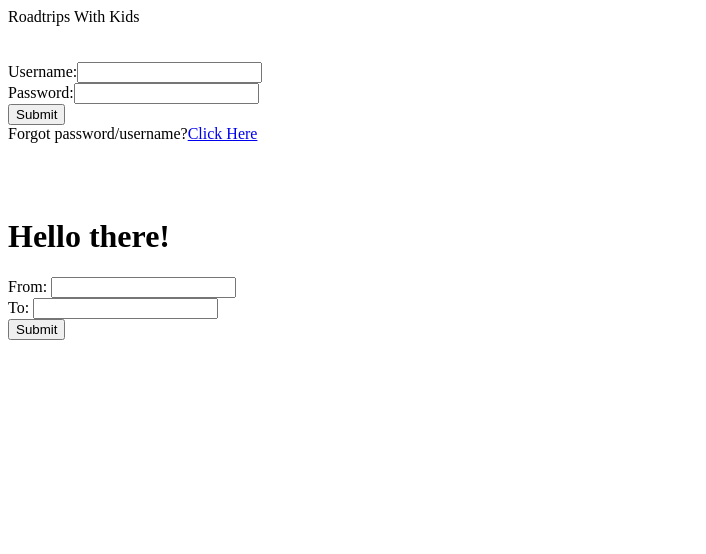
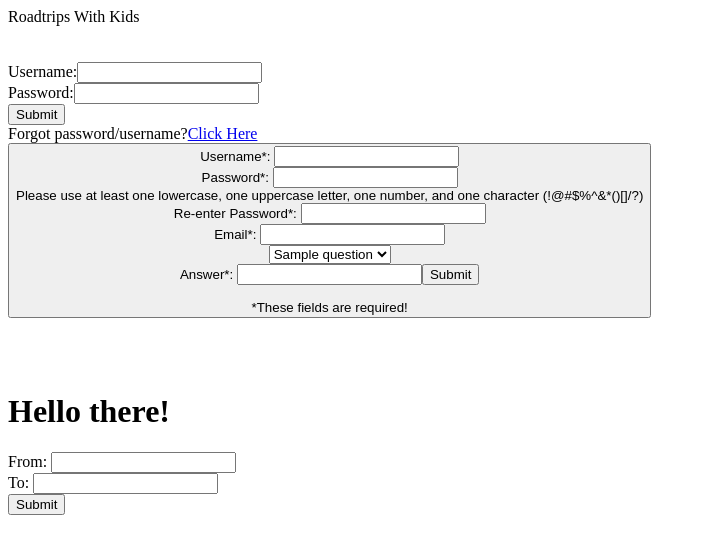
Before and after one commit to ilkaynazli/travel-with-kids, a Flask app: page / in a window 1280 px wide. Shown: the top 554 px of the page, without its empty margins (0-706 px from the left). Run offline with Flask 2, Linux system fonts and the light colour scheme; tables that the repository leaves empty hold one stand-in row (values such as "Sample post"); data that the repository does not hold is empty.

Commit message:
working on signup react

```diff
--- a/model.py
+++ b/model.py
@@ -16,7 +16,7 @@ class User(db.Model):
                         autoincrement=True,
                         )
     username = db.Column(db.String(25), nullable=False, unique=True)
-    password = db.Column(db.String(25), nullable=False)
+    password = db.Column(db.String(150), nullable=False)
     email = db.Column(db.String(50), nullable=False)
 
     comments = db.relationship('Comment')
--- a/server.py
+++ b/server.py
@@ -64,7 +64,7 @@ def get_signup_info():
     db.session.add_all([user, answer])
     db.session.commit()
 
-    return redirect('/')
+    return jsonify({'error': result})
 
 
 @app.route("/login.json", methods=['POST'])
--- a/static/js/signup.jsx
+++ b/static/js/signup.jsx
@@ -14,7 +14,6 @@ class SignUp extends React.Component {
         }
         this.handleChange = this.handleChange.bind(this);
         this.handleSubmit = this.handleSubmit.bind(this);
-        // this.componentDidMount = this.componentDidMount.bind(this);
     }
 
     checkPassword() {
@@ -60,32 +59,54 @@ class SignUp extends React.Component {
 
     render () {
         const questions = this.state.questions;
+        const error = this.state.error;
+        const passwordHasError = this.state.passwordHasError;
+        if (error == false) {
             return (
+                    <div>
+                        You have successfully signed up<br/>
+                        <a href="/">Click here to go to homepage</a>
+                    </div>
+                );
+        } else {
+            return (
+                <div>
+                    {error && alert("Password doesn't fit the requirements. Please try again!")
+                                && this.componentDidUpdate(this.state.error)}
+                    {passwordHasError && 'The passwords do not match! Please try again!'}
                     <form onSubmit={this.handleSubmit}>
                         Username*: <input type="text"
                                             name="username"
-                                    value={this.state.username}/><br/>
+                                            value={this.state.username}
+                                            onChange={(event)=>this.handleChange(event)}/><br/>
                         Password*: <input type="password"
                                             name="password"
-                                    value={this.state.password}/><br/>
+                                            value={this.state.password}
+                                            onChange={(event)=>this.handleChange(event)}/><br/>
                         Please use at least one lowercase, one uppercase letter, one number,
                         and one character (!@#$%^&*(){}[]/?)<br/>
                         Re-enter Password*: <input type="password"
                                                     name="password2"
-                                            value={this.state.password2}/><br/>
-                Email*: <input type="text" name="email" value={this.state.email}/><br/>
+                                                    value={this.state.password2}
+                                                    onChange={(event)=>this.handleChange(event)}/><br/>
+                        Email*: <input type="text"
+                                        name="email"
+                                        value={this.state.email}
+                                        onChange={(event)=>this.handleChange(event)}/><br/>
 
-                <select name="userQuestion" value={this.state.value} onChange={this.handleChange}>
-                    {this.componentDidMount()}
+                        <select name="userQuestion" value={this.state.value} onChange={(event)=>this.handleChange(event)}>
+                            {questions.map((question) => <option value={question['id']}>{question['question']}</option>)}
+                        </select><br/>
 
-                    questions.map(question=question.question, id=question['id']) => {<option value={id}>{question}</option>}
-
-                </select><br/>
-                Answer*: <input type="text" name="answer" value={this.state.answer}/>
+                        Answer*: <input type="text"
+                                        name="answer"
+                                        value={this.state.answer}
+                                        onChange={(event)=>this.handleChange(event)}/>
                         <input type="submit" value="Submit"/><br/><br/>
                         *These fields are required!
                     </form>
-        )
+                </div>
+        )}
     }
 }
 
--- a/templates/base.html
+++ b/templates/base.html
@@ -24,7 +24,9 @@
         <script src="http://unpkg.com/babel-standalone"></script>
 
         <script src="/static/js/postData.jsx" type="text/jsx"></script>
-        <script src="/static/js/signup.jsx" type="text/jsx"></script>
+        <!-- {% if session.get('user_id') == None %} -->
+            <script src="/static/js/signup.jsx" type="text/jsx"></script>
+        <!-- {% endif %} -->
         <script src="/static/js/new-password.jsx" type="text/jsx"></script>
         <script src="/static/js/show-question.jsx" type="text/jsx"></script>
         <script src="/static/js/login-error.jsx" type="text/jsx"></script>
```
Lines whose indentation alone changed are shown as unchanged.
